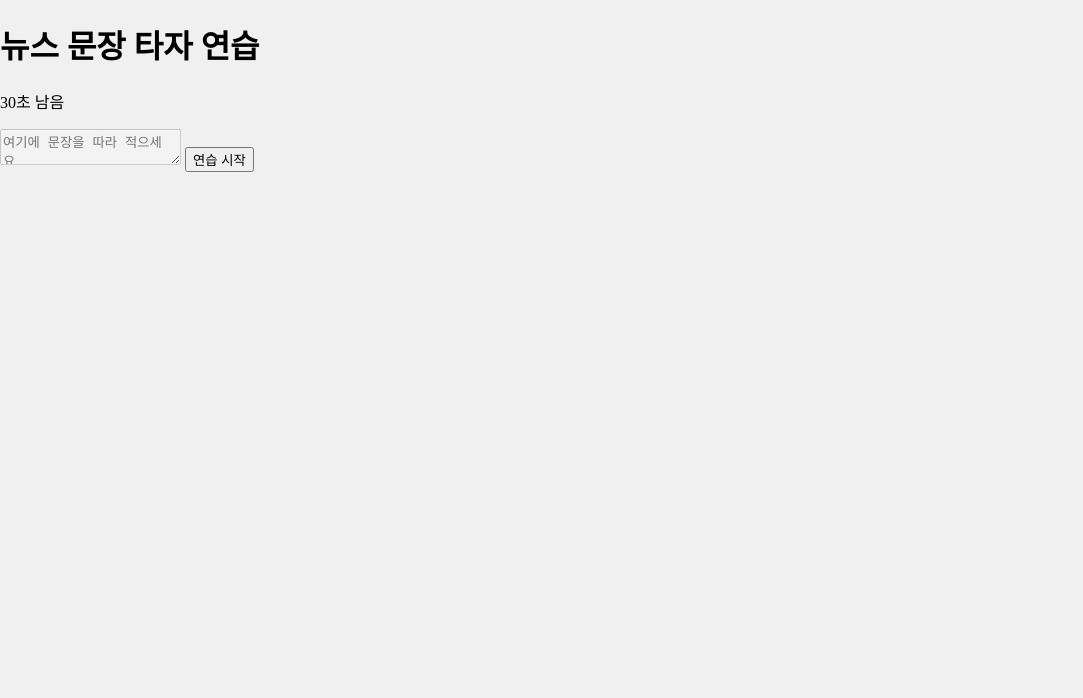
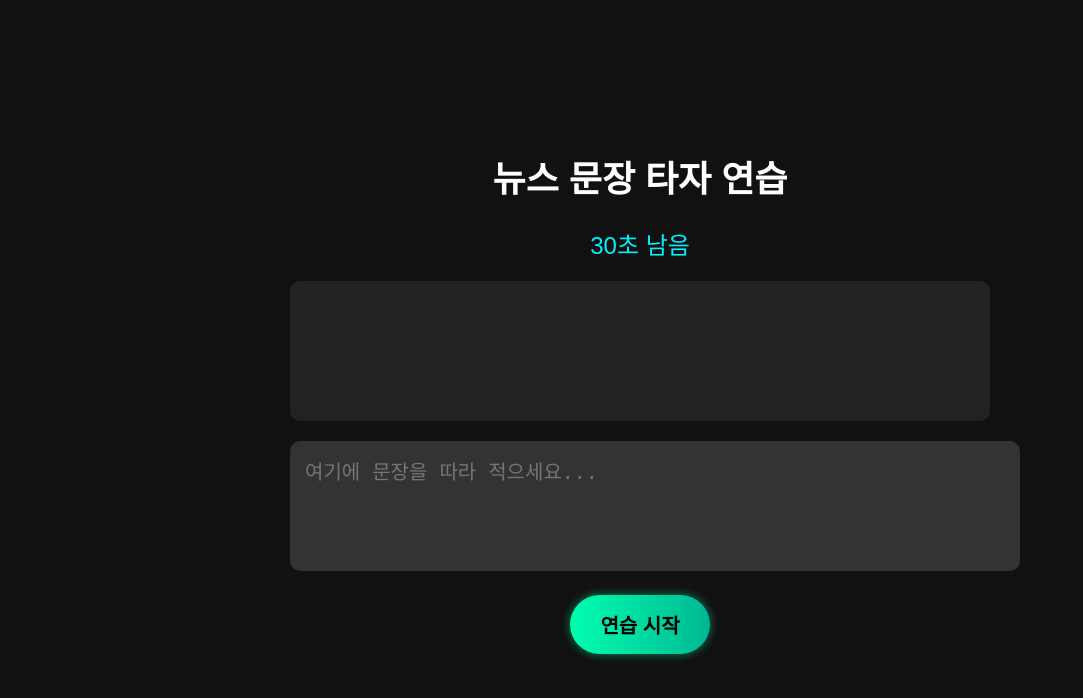
Before and after one commit to owlhwan103707/jola, a plain HTML site: page index.html in a window 1280 px wide. Shown: the whole page, without its empty margins (0-1083 px from the left). Drawn offline with Linux system fonts and the light colour scheme; a web font is replaced by a local one.

Commit message:
Update style.css
ㅇㅇ

```diff
--- a/style.css
+++ b/style.css
@@ -1,45 +1,100 @@
 body {
   margin: 0;
   padding: 0;
-  background: #f0f0f0;
-  overflow: hidden;
+  background-color: #111;
+  color: white;
+  font-family: 'SUIT', sans-serif;
+  display: flex;
+  justify-content: center;
+  align-items: center;
+  height: 100vh;
 }
 
-.stickman {
-  position: absolute;
-  top: 0;
-  left: 0;
-  transform: translate(-50%, -50%);
-  pointer-events: none;
+.container {
+  text-align: center;
+  width: 90%;
+  max-width: 700px;
 }
 
-.head {
-  width: 30px;
-  height: 30px;
-  border-radius: 50%;
-  background: black;
-  margin: 0 auto;
+h1 {
+  font-size: 36px;
+  margin-bottom: 20px;
 }
 
-.body {
-  width: 4px;
-  height: 40px;
-  background: black;
-  margin: 0 auto;
+#timer {
+  font-size: 24px;
+  margin-bottom: 10px;
+  color: #00f0ff;
 }
 
-.arms {
-  width: 40px;
-  height: 4px;
-  background: black;
-  margin: 0 auto;
-  transform: translateY(-2px);
+#quote {
+  font-size: 24px;
+  margin: 20px 0;
+  padding: 20px;
+  background-color: #222;
+  border-radius: 10px;
+  line-height: 1.6;
+  min-height: 100px;
 }
 
-.legs {
-  width: 30px;
-  height: 4px;
-  background: black;
-  margin: 0 auto;
-  transform: rotate(45deg);
+textarea {
+  width: 100%;
+  height: 100px;
+  padding: 15px;
+  font-size: 20px;
+  border: none;
+  border-radius: 10px;
+  background-color: #333;
+  color: white;
+  resize: none;
+  margin-bottom: 20px;
 }
+
+button {
+  font-size: 20px;
+  padding: 15px 30px;
+  background: linear-gradient(to right, #00ffae, #00b894);
+  color: black;
+  font-weight: bold;
+  border: none;
+  border-radius: 30px;
+  cursor: pointer;
+  box-shadow: 0 0 10px rgba(0, 255, 170, 0.5);
+  transition: transform 0.2s;
+}
+
+button:hover {
+  transform: scale(1.05);
+}
+
+#result {
+  margin-top: 20px;
+  font-size: 20px;
+  color: #ffcc00;
+}
+
+/* 모바일 대응 */
+@media (max-width: 600px) {
+  h1 {
+    font-size: 28px;
+  }
+
+  #quote {
+    font-size: 18px;
+    padding: 15px;
+  }
+
+  textarea {
+    font-size: 18px;
+    height: 80px;
+  }
+
+  button {
+    font-size: 18px;
+    padding: 12px 24px;
+  }
+
+  #result {
+    font-size: 18px;
+  }
+}
```
